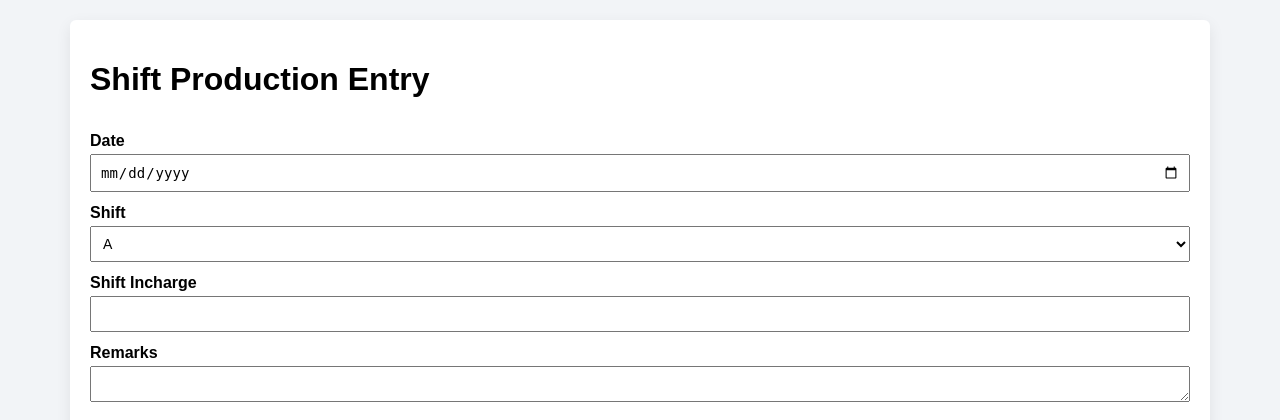
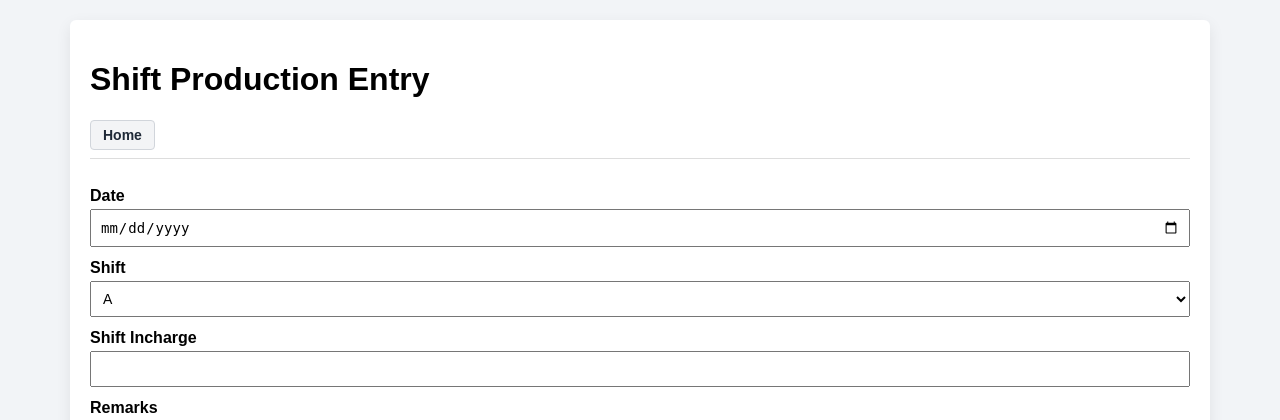
Before and after one commit to sapanshri/elta-workshop-suite, a Python web app: template templates/shift/shift_entry.html in a window 1280 px wide. Shown: the top 420 px of the page. Run offline with Jinja, Linux system fonts and the light colour scheme; the template is opened without the code that fills it, so the values that code supplies are empty.

Commit message:
Add home button to shift production entry

```diff
--- a/templates/shift/shift_entry.html
+++ b/templates/shift/shift_entry.html
@@ -25,6 +25,10 @@
 <div class="card-wide form-card">
 
 <h1>{{ "Edit Shift Production Entry" if mode == "edit" else "Shift Production Entry" }}</h1>
+
+<div class="nav-bar">
+    <a href="/" class="nav-btn nav-home">Home</a>
+</div>
 
 <form method="post" class="stacked-form">
 
```
